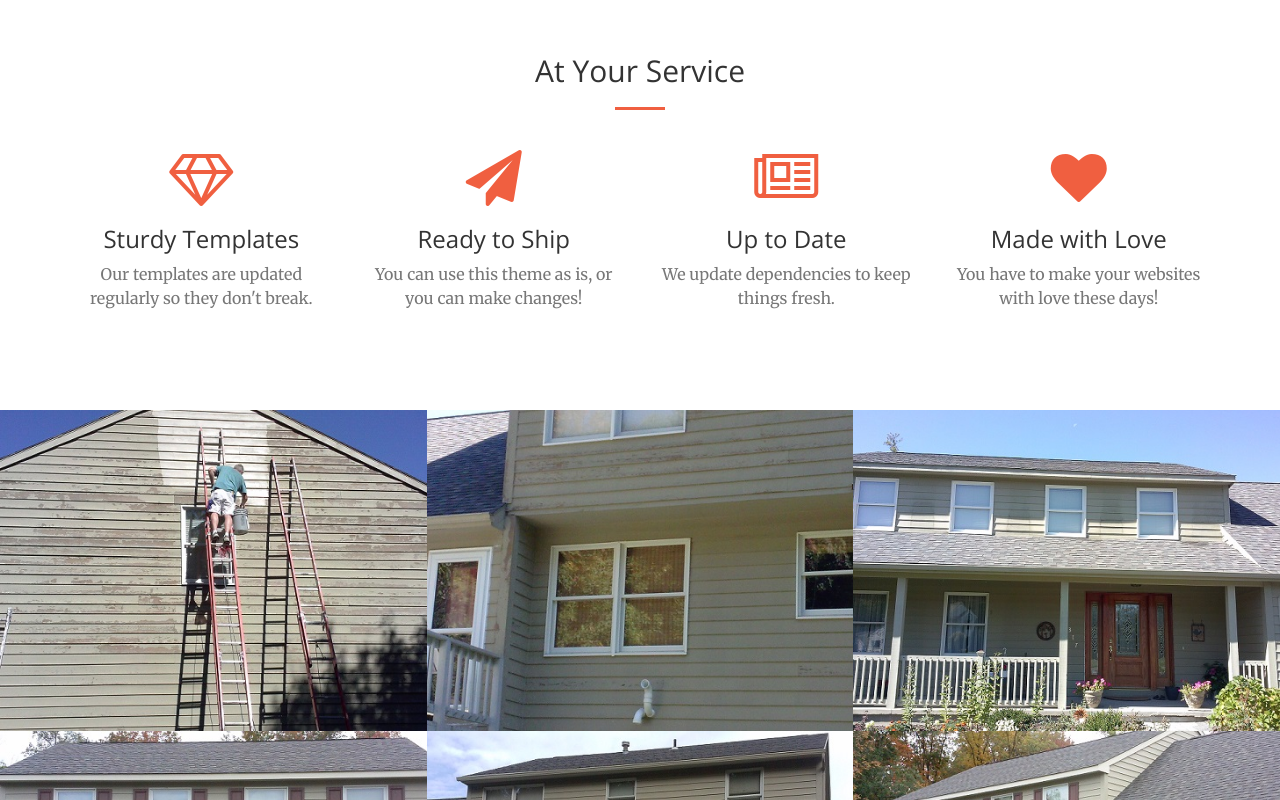
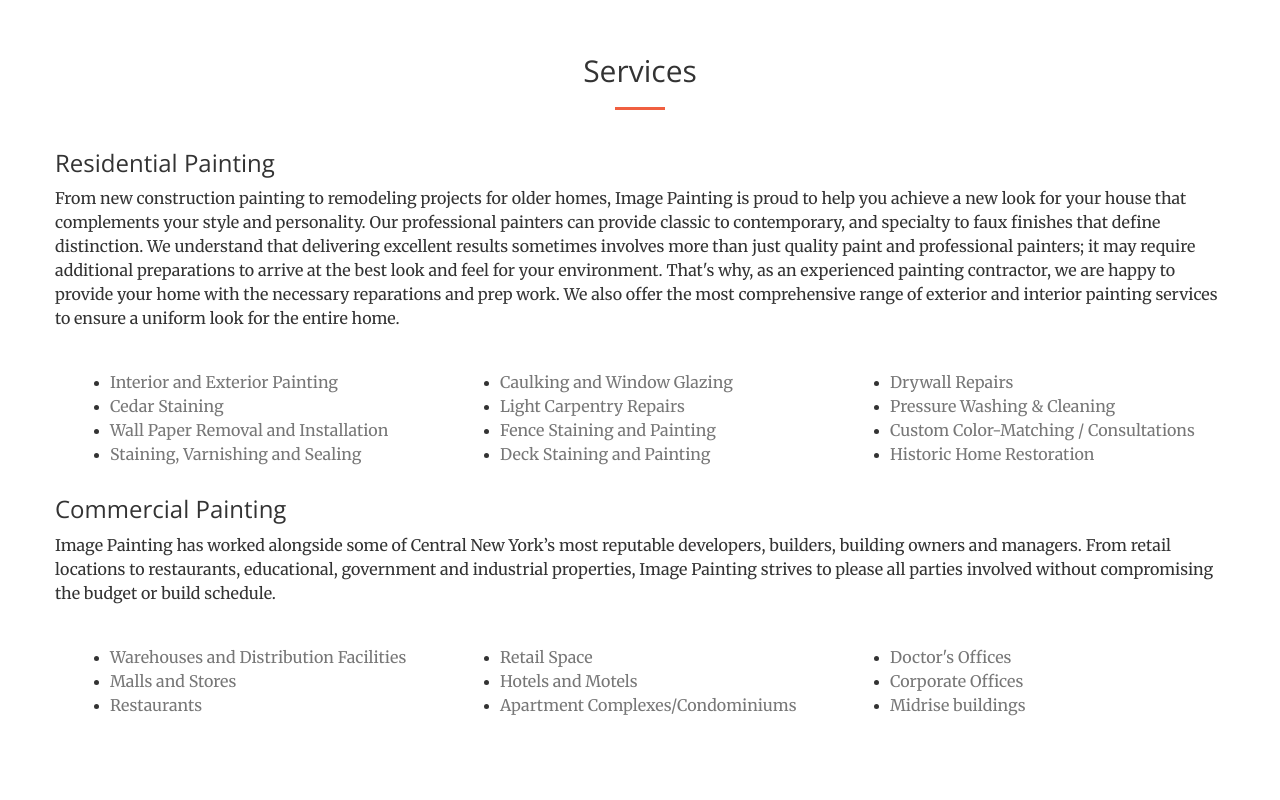
Before and after one commit to kseniya292/imagepaintingcny, a website: page index.html in a window 1280 px wide. Shown: the part 1360-2160 px from the top of the page. Drawn offline with nearby package versions, Linux system fonts and the light colour scheme.

Commit message:
services content

```diff
--- a/index.html
+++ b/index.html
@@ -101,43 +101,120 @@
         <div class="container">
             <div class="row">
                 <div class="col-lg-12 text-center">
-                    <h2 class="section-heading">At Your Service</h2>
+                    <h2 class="section-heading">Services</h2>
                     <hr class="primary">
                 </div>
             </div>
         </div>
         <div class="container">
             <div class="row">
-                <div class="col-lg-3 col-md-6 text-center">
+                <h3>Residential Painting</h3>
+                <p>From new construction painting to remodeling projects for older homes, Image Painting is proud to help you achieve a new look for your house that complements your style and personality. Our professional painters can provide classic to contemporary, and specialty to faux finishes that define distinction. We understand that delivering excellent results sometimes involves more than just quality paint and professional painters; it may require additional preparations to arrive at the best look and feel for your environment. That's why, as an experienced painting contractor, we are happy to provide your home with the necessary reparations and prep work. We also offer the most comprehensive range of exterior and interior painting services to ensure a uniform look for the entire home.</p>
+                <div class="col-xs-6 col-md-4">
                     <div class="service-box">
-                        <i class="fa fa-4x fa-diamond text-primary sr-icons"></i>
-                        <h3>Sturdy Templates</h3>
-                        <p class="text-muted">Our templates are updated regularly so they don't break.</p>
+                        <ul>
+                            <li>
+                                <p class="text-muted">Interior and Exterior Painting</p>
+                            </li>
+                            <li>
+                                <p class="text-muted">Cedar Staining</p>
+                            </li>
+                            <li>
+                                <p class="text-muted">Wall Paper Removal and Installation</p>
+                            </li>
+                             <li>
+                                <p class="text-muted">Staining, Varnishing and Sealing</p>
+                            </li>
+                        </ul>
                     </div>
                 </div>
-                <div class="col-lg-3 col-md-6 text-center">
+                 <div class="col-xs-6 col-md-4">
                     <div class="service-box">
-                        <i class="fa fa-4x fa-paper-plane text-primary sr-icons"></i>
-                        <h3>Ready to Ship</h3>
-                        <p class="text-muted">You can use this theme as is, or you can make changes!</p>
+                        <ul>
+                            <li>
+                                <p class="text-muted">Caulking and Window Glazing</p>
+                            </li>
+                            <li>
+                                <p class="text-muted">Light Carpentry Repairs</p>
+                            </li>
+                            <li>
+                                <p class="text-muted">Fence Staining and Painting</p>
+                            </li>
+                             <li>
+                                <p class="text-muted">Deck Staining and Painting</p>
+                            </li>
+                        </ul>
+                    </div> <!--service box-->
+                </div>
+                 <div class="col-xs-6 col-md-4">
+                    <div class="service-box">
+                        <ul>
+                            <li>
+                                <p class="text-muted">Drywall Repairs</p>
+                            </li>
+                            <li>
+                                <p class="text-muted">Pressure Washing & Cleaning</p>
+                            </li>
+                            <li>
+                                <p class="text-muted">Custom Color-Matching / Consultations</p>
+                            </li>
+                             <li>
+                                <p class="text-muted">Historic Home Restoration</p>
+                            </li>
+                        </ul>
+                    </div>
+                </div> <!--service box-->
+            </div> <!--row-->
+            <div class="row">
+                <h3>Commercial Painting</h3>
+                <p>Image Painting has worked alongside some of Central New York’s most reputable developers, builders, building owners and managers. From retail locations to restaurants, educational, government and industrial properties, Image Painting strives to please all parties involved without compromising the budget or build schedule.</p>
+                <div class="col-xs-6 col-md-4">
+                    <div class="service-box">
+                        <ul>
+                            <li>
+                                <p class="text-muted">Warehouses and Distribution Facilities</p>
+                            </li>
+                            <li>
+                                <p class="text-muted">Malls and Stores</p>
+                            </li>
+                            <li>
+                                <p class="text-muted">Restaurants</p>
+                            </li>
+                        </ul>
                     </div>
                 </div>
-                <div class="col-lg-3 col-md-6 text-center">
+                 <div class="col-xs-6 col-md-4">
                     <div class="service-box">
-                        <i class="fa fa-4x fa-newspaper-o text-primary sr-icons"></i>
-                        <h3>Up to Date</h3>
-                        <p class="text-muted">We update dependencies to keep things fresh.</p>
+                        <ul>
+                            <li>
+                                <p class="text-muted">Retail Space</p>
+                            </li>
+                            <li>
+                                <p class="text-muted">Hotels and Motels</p>
+                            </li>
+                            <li>
+                                <p class="text-muted">Apartment Complexes/Condominiums</p>
+                            </li>
+                        </ul>
+                    </div> <!--service box-->
+                </div>
+                 <div class="col-xs-6 col-md-4">
+                    <div class="service-box">
+                        <ul>
+                            <li>
+                                <p class="text-muted">Doctor's Offices</p>
+                            </li>
+                            <li>
+                                <p class="text-muted">Corporate Offices</p>
+                            </li>
+                            <li>
+                                <p class="text-muted">Midrise buildings</p>
+                            </li>
+                        </ul>
                     </div>
-                </div>
-                <div class="col-lg-3 col-md-6 text-center">
-                    <div class="service-box">
-                        <i class="fa fa-4x fa-heart text-primary sr-icons"></i>
-                        <h3>Made with Love</h3>
-                        <p class="text-muted">You have to make your websites with love these days!</p>
-                    </div>
-                </div>
-            </div>
-        </div>
+                </div> <!--service box-->
+            </div> <!--row-->
+        </div> <!--container-->
     </section>
 
     <section class="no-padding" id="portfolio">
@@ -237,28 +314,26 @@
         </div>
     </section>
 
-    <section class="bg-dark" id="testimonials">
+    <section id="testimonials">
         <div class="container">
             <div class="row">
                 <div class="col-lg-12 text-center">
                     <h2 class="section-heading">Customer Testimonials</h2>
                     <hr class="primary">
-                      <p>We distinguish ourselves from competitors by having a long term proven track record of experience and skill in the industry. Our constant commitment to superior customer service and high quality workmanship has allowed us to exceed the expectations of our many satisfied customers.</p>
+                      <article><p>We distinguish ourselves from competitors by having a long term proven track record of experience and skill in the industry. Our constant commitment to superior customer service and high quality workmanship has allowed us to exceed the expectations of our many satisfied customers.</p></article>
                 </div>
             </div>
         </div>
         <div class="container">
             <div class="row">
-                <div class="col-xs-12 col-md-6 text-center">
-                    <div class="service-box">
-                        <i class="fa fa-4x fa-diamond text-primary sr-icons"></i>
+                <div class="col-xs-12 text-center">
+                    <div>
                         <h3>Interior Decorator</h3>
                         <p class="text-muted">"I would like to take a moment to thank you for so beautifully performing the necessary wallpaper removal, wall repair and painting in my latest Real Estate staging project. I greatly appreciate your countless hours of diligent hard work and fine attention to detail!! You and your skillful crew played such a direct role behind the scenes in bringing my creative 'vision' to life and also provided me with a fresh, new canvas to work with in the end! You are a true pleasure to deal with and I am very grateful for your professional assistance in the many homes I transform. Fantastic work Chris, thank you!!!"</p>
                     </div>
                 </div>
-                <div class="col-xs-12 col-md-6 text-center">
-                    <div class="service-box">
-                        <i class="fa fa-4x fa-paper-plane text-primary sr-icons"></i>
+                <div class="col-xs-12 text-center">
+                    <div>
                         <h3>Residential Painting</h3>
                         <p class="text-muted">"Chris, Thank you for the work you did on our garage. It looks wonderful! I look forward to working with you on my next painting project."</p>
                     </div>
@@ -267,7 +342,7 @@
         </div>
     </section>
 
-    <section id="contact">
+    <section class="bg-dark" id="contact">
         <div class="container">
             <div class="row">
                 <div class="col-lg-8 col-lg-offset-2 text-center">
@@ -277,7 +352,7 @@
                 </div>
                 <div class="col-lg-4 col-lg-offset-2 text-center">
                     <i class="fa fa-phone fa-3x sr-contact"></i>
-                    <p>123-456-6789</p>
+                    <p>315-877-8397</p>
                 </div>
                 <div class="col-lg-4 text-center">
                     <i class="fa fa-envelope-o fa-3x sr-contact"></i>
```
